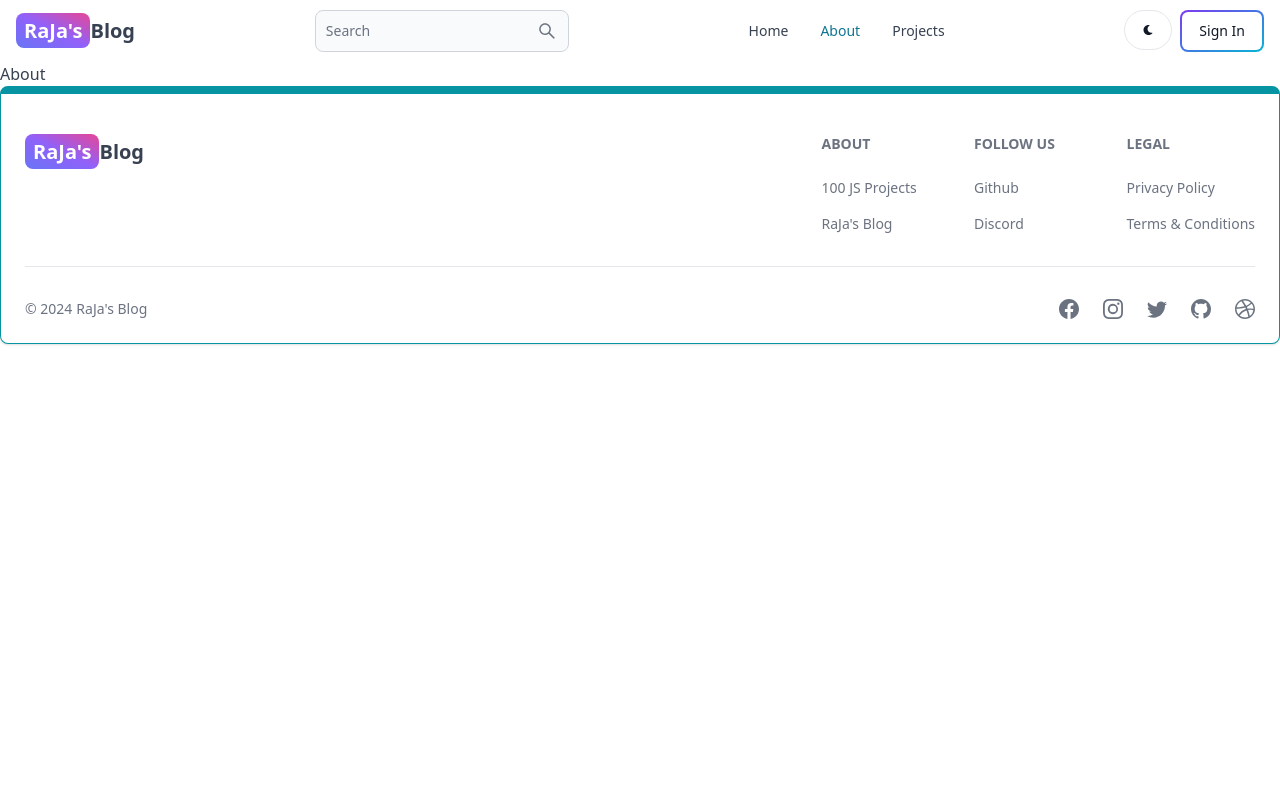
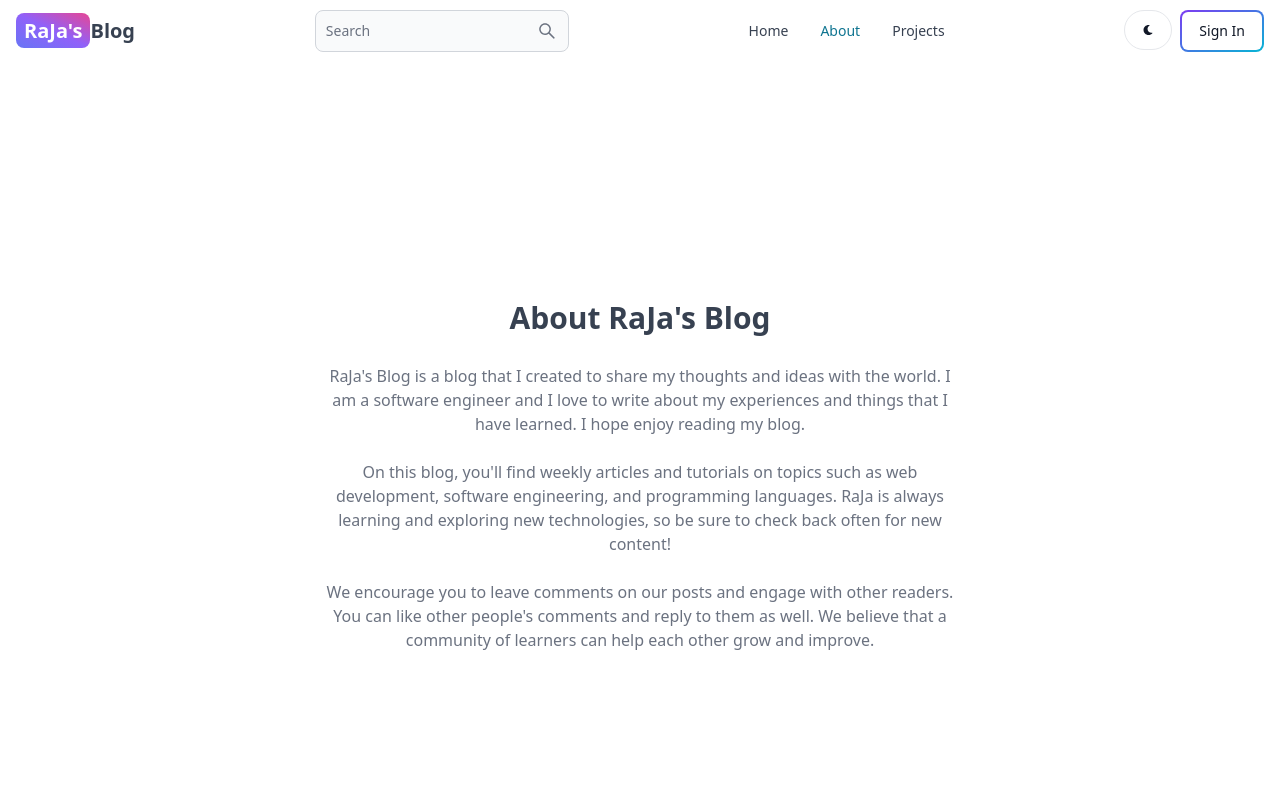
Before and after one commit to Washim-RaJa/MERN-Blog-Website, a React (Vite) app in the folder client/: page /about in a window 1280 px wide. Shown: the top 800 px of the page. Built offline with nearby package versions, Linux system fonts and the light colour scheme; no server answers.

Commit message:
Completed About and Projects pages

```diff
--- a/client/src/pages/About.jsx
+++ b/client/src/pages/About.jsx
@@ -1,6 +1,23 @@
 
 export default function About() {
   return (
-    <div>About</div>
+    <div className="min-h-screen flex items-center justify-center">
+      <div className="max-w-2xl mx-auto p-3 text-center">
+        <div>
+          <h1 className="text-3xl font-semibold text-center my-7">About RaJa&apos;s Blog</h1>
+          <div className="text-base text-gray-500 flex flex-col gap-6">
+            <p className="">
+              RaJa&apos;s Blog is a blog that I created to share my thoughts and ideas with the world. I am a software engineer and I love to write about my experiences and things that I have learned. I hope enjoy reading my blog.
+            </p>
+            <p className="">
+              On this blog, you&apos;ll find weekly articles and tutorials on topics such as web development, software engineering, and programming languages. RaJa is always learning and exploring new technologies, so be sure to check back often for new content!
+            </p>
+            <p className="">
+              We encourage you to leave comments on our posts and engage with other readers. You can like other people&apos;s comments and reply to them as well. We believe that a community of learners can help each other grow and improve.
+            </p>
+          </div>
+        </div>
+      </div>
+    </div>
   )
 }
--- a/client/src/pages/Projects.jsx
+++ b/client/src/pages/Projects.jsx
@@ -1,6 +1,13 @@
+import CallToAction from '../components/CallToAction'
 
 export default function Projects() {
   return (
-    <div>Projects</div>
+    <div className='min-h-screen max-w-2xl mx-auto flex justify-center items-center flex-col gap-6 p-3'>
+      <h1 className='text-3xl font-semibold'>Projects</h1>
+      <p className='text-lg text-gray-500'>
+        Build fun and engaging projects while learning HTML, CSS, and JavaScript!
+      </p>
+      <CallToAction/>
+    </div>
   )
 }
```
